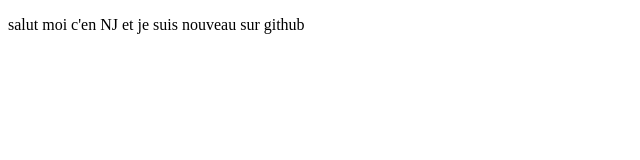
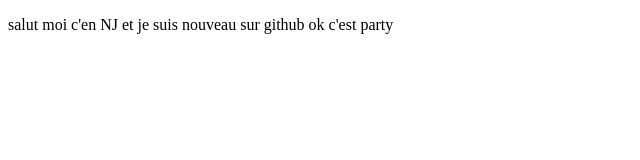
Before and after one commit to noussi-john-mary/skills-introduction-to-github, a plain HTML site: page index.html in a window 1280 px wide. Shown: the full height of the page, 0-640 px from the left. Drawn offline with Linux system fonts and the light colour scheme.

Commit message:
Update index.html

```diff
--- a/index.html
+++ b/index.html
@@ -6,6 +6,7 @@
     <title>Document</title>
 </head>
 <body>
-<p>salut moi c'en NJ et je suis nouveau sur github</p>
+<p>salut moi c'en NJ et je suis nouveau sur github ok c'est party
+</p>
 </body>
 </html>
```
